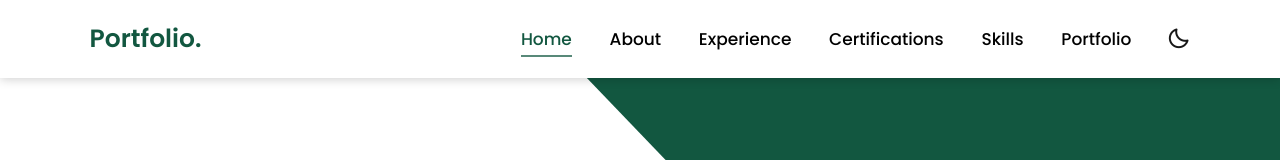
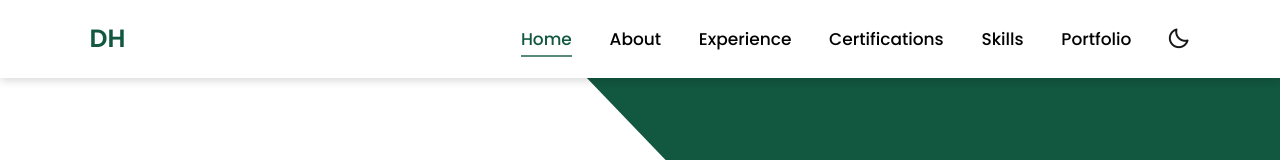
Before and after one commit to Dhatab/resume_website_v2, a plain HTML site: page index.html in a window 1280 px wide. Shown: the top 160 px of the page. Drawn offline with nearby package versions, Linux system fonts and the light colour scheme.

Commit message:
Updated Nav

```diff
--- a/index.html
+++ b/index.html
@@ -29,7 +29,7 @@
   <body>
     <!--header design-->
     <header class="header">
-      <a href="#" class="logo">Portfolio.</a>
+      <a href="#" class="logo">DH</a>
 
       <nav class="navbar">
         <a href="#home" class="active">Home</a>
```
